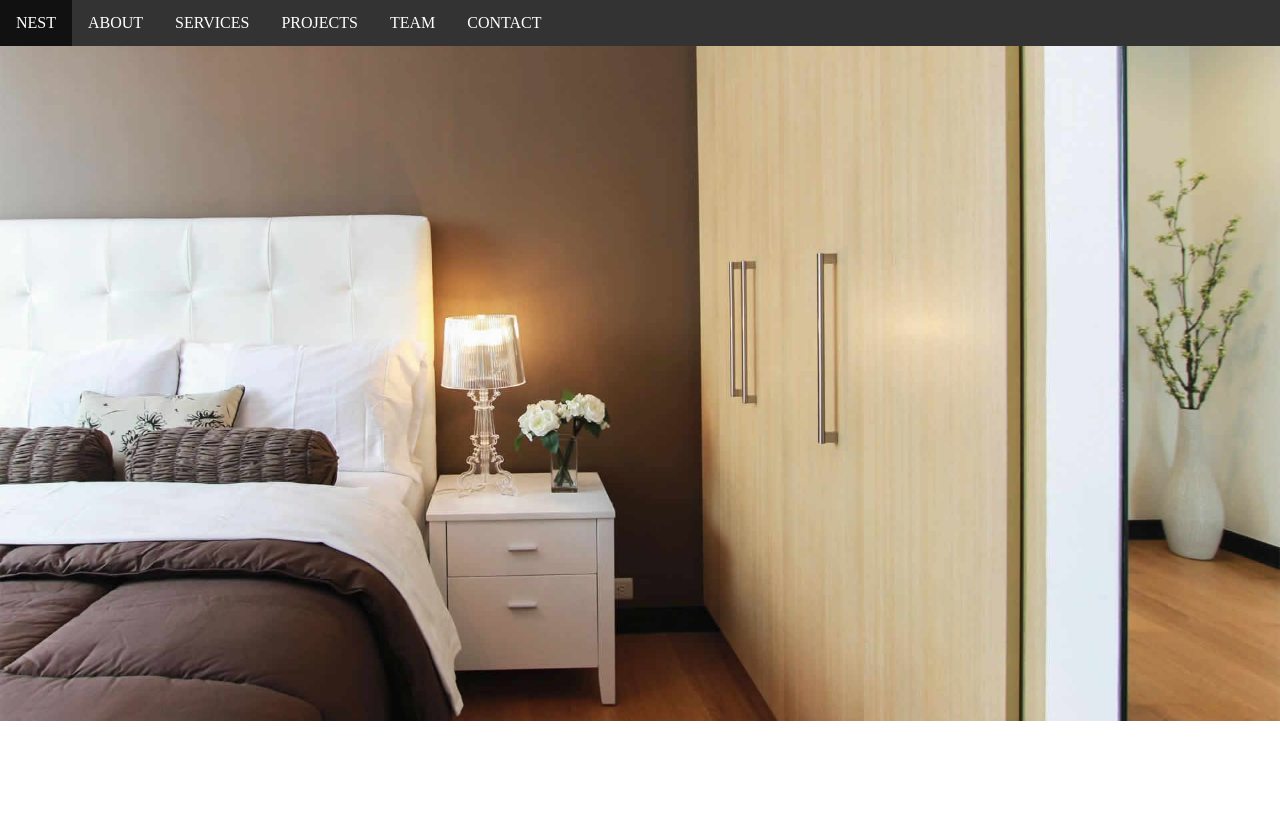
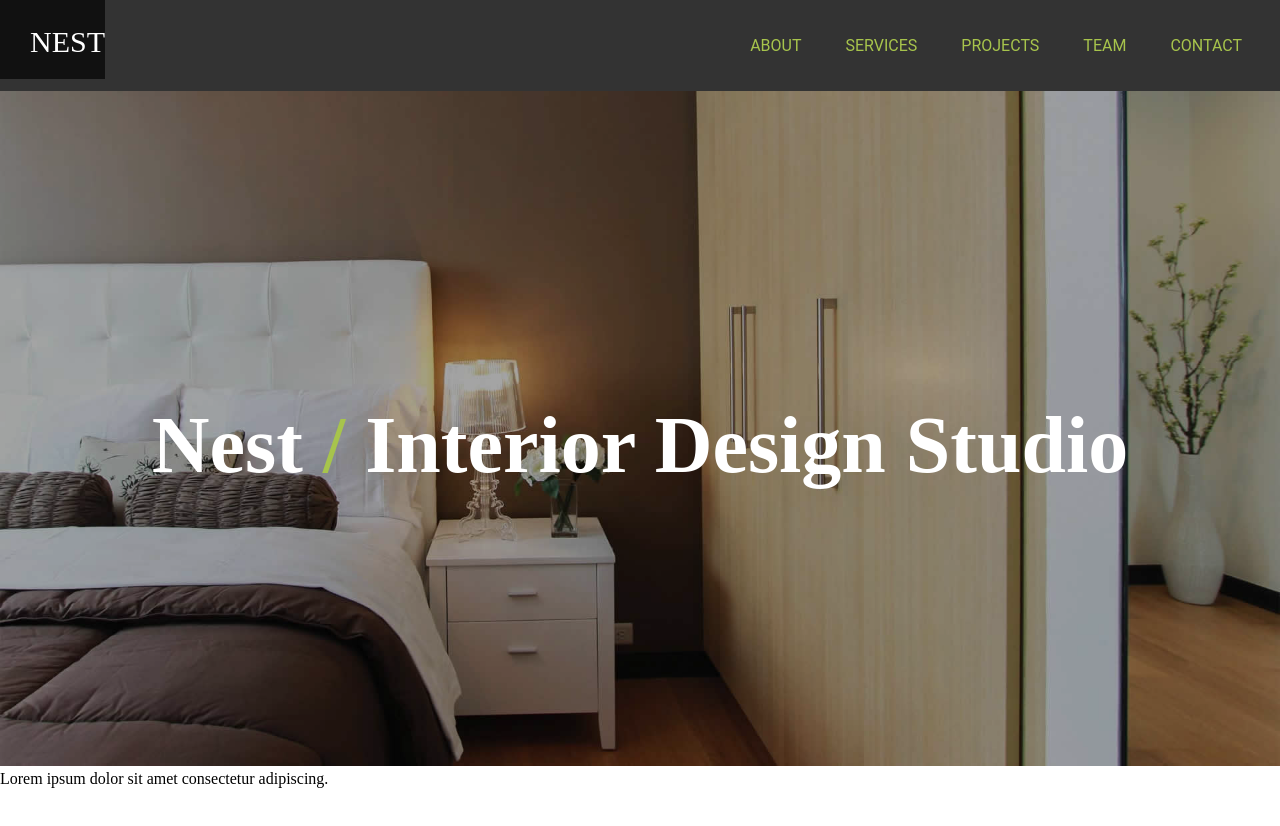
Before and after one commit to LuizFelipeG2003/site, a plain HTML site: page index.html in a window 1280 px wide. Before the commit the page ends 800 px from the top, so only its background shows below. Drawn offline with Linux system fonts and the light colour scheme.

Commit message:
treinando para o estudio atualizado

```diff
--- a/index.html
+++ b/index.html
@@ -8,14 +8,24 @@
 	<body>
 		<header>
 			<nav class="menu">
-			  <a class="linkmenu" href="#nest">NEST</a>
-				  <a class="linkmenu" href="#about">ABOUT</a>
-				  <a class="linkmenu" href="#services">SERVICES</a>
-				  <a class="linkmenu" href="#projects">PROJECTS</a>
-				  <a class="linkmenu" href="#team">TEAM</a>
-				  <a class="linkmenu" href="#contact">CONTACT</a>
+				<a class="linkmenu linkmenuleft" href="#nest">NEST</a>
+			<div class="menurigth">
+				<a class="linkmenu linkmenurigth" href="#about">ABOUT</a>
+		   		<a class="linkmenu linkmenurigth" href="#services">SERVICES</a>
+				<a class="linkmenu linkmenurigth" href="#projects">PROJECTS</a>
+				<a class="linkmenu linkmenurigth" href="#team">TEAM</a>
+				<a class="linkmenu linkmenurigth" href="#contact">CONTACT</a>
+			</div>
 			</nav>
 			<img class="ftintro" src="intro.jpg">
+			<div class="intro-text">
+				<h1>
+					<strong>Nest</strong>
+					<span> / </span>
+					Interior Design Studio
+				</h1>
+			</div>
+				<p>Lorem ipsum dolor sit amet consectetur adipiscing.</p>
 		</header>
 		<main>
 			<section>
--- a/style.css
+++ b/style.css
@@ -4,7 +4,8 @@
 }
 .ftintro{
 	width: 100vw;
-	display: flex;
+	filter: brightness(65%);
+    position: relative;
 }
 .menu {
     list-style-type: none;
@@ -18,9 +19,33 @@
     display: block;
     color: white;
     text-align: center;
-    padding: 14px 16px;
+    padding: 20px 22px;
     text-decoration: none;
+    color: #a7c44c;
 }
 .linkmenu:hover {
     background-color: #111;
 }
+.menurigth {
+    display: flex;
+    justify-content: flex-end;
+    padding: 16px;
+    font-family: 'Roboto',sans-serif;
+}
+.linkmenuleft{
+    color: #fff;
+    padding: 25px 0px 20px 30px;
+    font-size: 30px;
+}
+.intro-text {
+    width: 100vw;
+    height: 100vh;
+    text-align: center;
+    font-size: 40px;
+    color: #fff;
+    position: absolute;
+    top: 50%;
+}
+span{
+    color: #a7c44c;
+}
```
